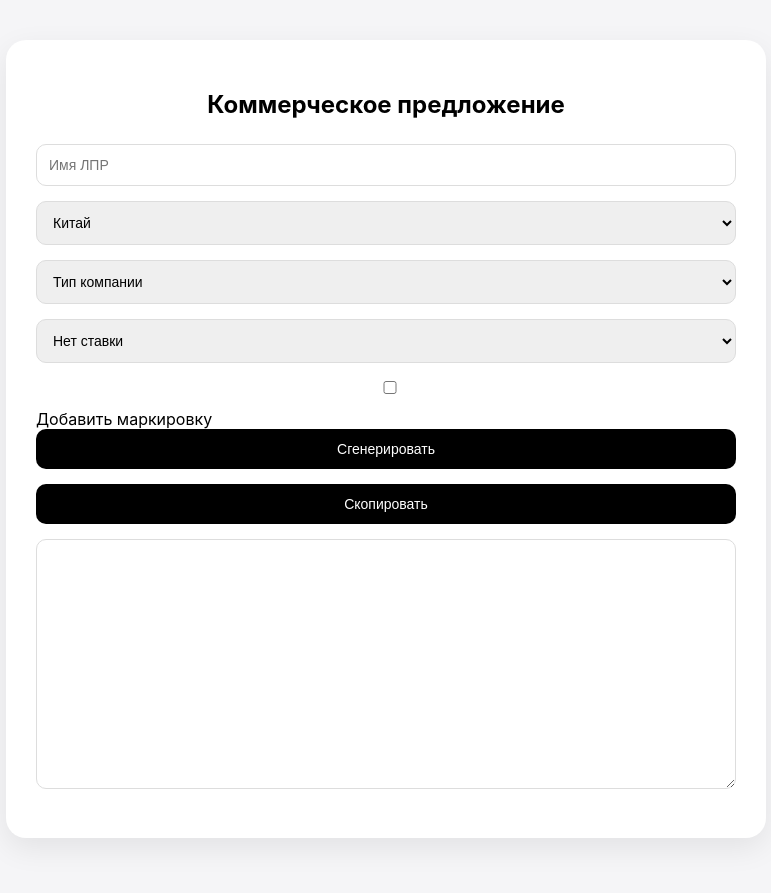
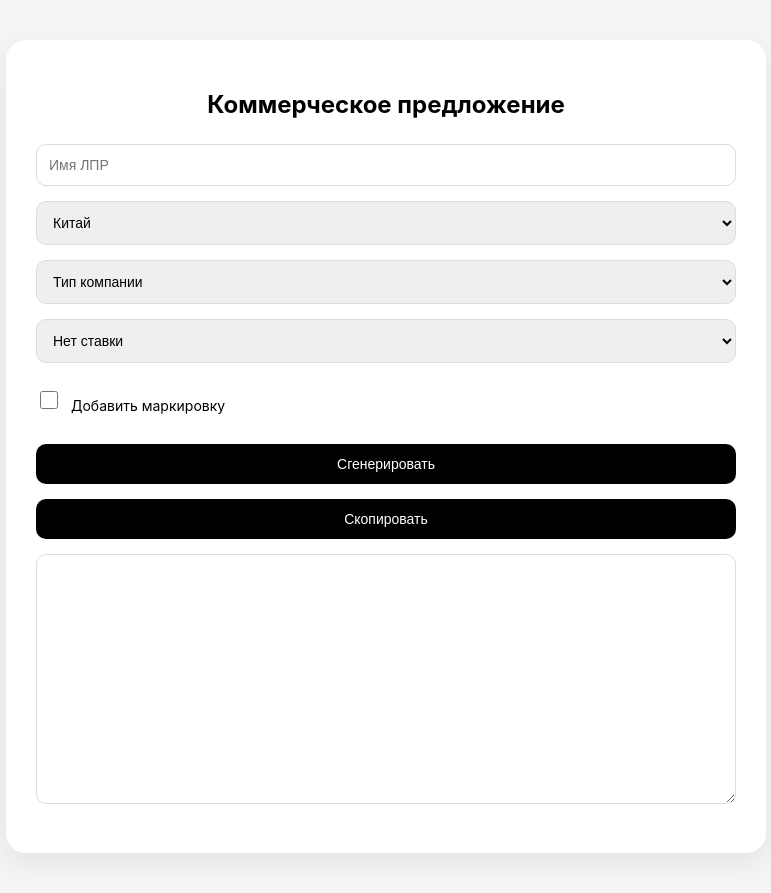
Before and after one commit to kisasins/email, a plain HTML site: page index.html in a window 1280 px wide. Shown: the whole page, without its empty margins (254-1025 px from the left). Drawn offline with Linux system fonts and the light colour scheme.

Commit message:
Update style.css

```diff
--- a/style.css
+++ b/style.css
@@ -64,3 +64,20 @@ button:hover {
         min-height: 200px;
     }
 }
+
+.checkbox-row {
+    display: flex;
+    align-items: center;
+    gap: 10px;
+    margin: 10px 0 20px 0;
+}
+
+.checkbox-row input {
+    width: 18px;
+    height: 18px;
+}
+
+.checkbox-row label {
+    font-size: 14px;
+    cursor: pointer;
+}
```
